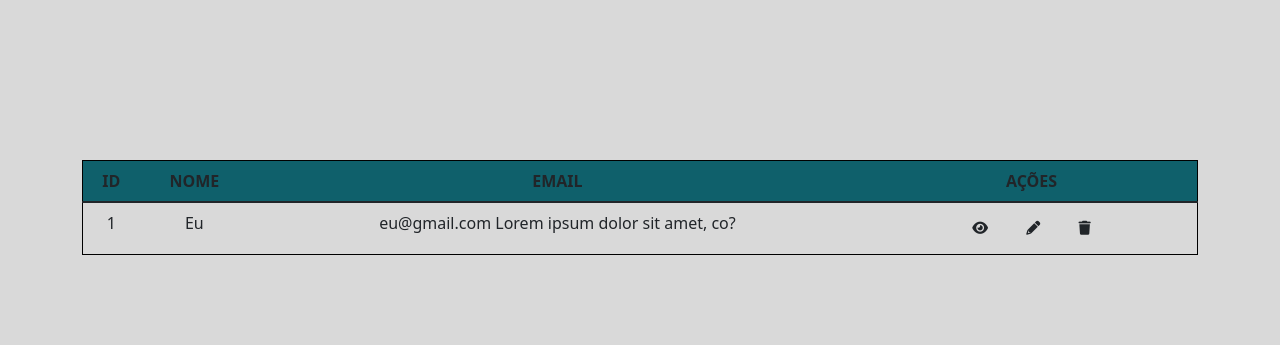
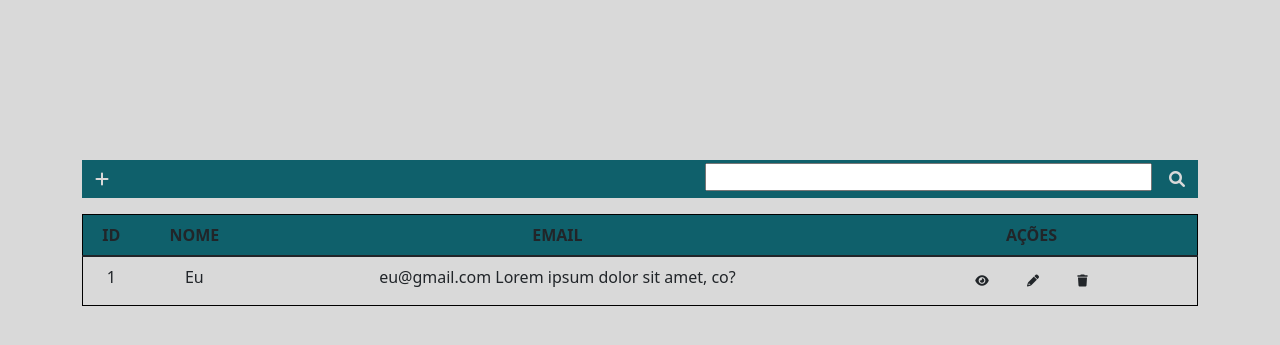
Before and after one commit to gabriellac2002/Artella, a PHP site: page /app/views/site/viewUsuario.html in a window 1280 px wide. Shown: the top 345 px of the page. Run offline with PHP 8.4, Linux system fonts and the light colour scheme.

Commit message:
add modal dos botões, não prontos - add barra de busca, não pronta

```diff
--- a/app/views/site/viewUsuario.html
+++ b/app/views/site/viewUsuario.html
@@ -44,10 +44,38 @@
   <body>
     <!-- NAV -->
 
-    <!-- TODO: busca e add mais-->
+
 
     <!-- TABLE  -->
     <div class="container">
+
+      <div class="tableBar mb-3">
+
+        <div class="tableBar-add">
+          <button class="btn btnAddMore" data-bs-toggle="modal"  data-bs-target="#addAction"><i class="fa-solid fa-plus" style="color:#d9d9d9;"></i></button>
+        </div>
+
+        <!-- modal add more -->
+        <div class="modal fade mt-5" id="addAction" tabindex="-1" aria-hidden="true">
+          <div class="modal-dialog">
+            <div class="modal-content">
+              add
+            </div>
+          </div>
+        </div>
+
+        <div class="tableBar-form">
+
+          <form class="d-block">
+            <input class="" type="search" aria-label="Search" style="width:50%;">
+            <button class="btn " type="submit"><i class="fa-solid fa-magnifying-glass" style="color:#d9d9d9;"></i></button>
+          </form>
+
+        </div>
+
+      </div>
+
+
       <div class="spaceTable">
         <table class="table mx-0">
 
@@ -63,6 +91,7 @@
 
           <!-- CONTEÚDO -->
           <!-- ! AINDA SEM O PHP -->
+
           <tbody class="bodyTable">
             <tr>
               <td>1</td>
@@ -74,11 +103,11 @@
 
                 <div class="btns-desktop">
 
-                  <button class="btn btnView" data-bs-target="#viewAction"><i class="fa-solid fa-eye mx-1"><p class="mt-3">Vizualizar</p></i></button>
+                  <button class="btn btnView" data-bs-toggle="modal" data-bs-target="#viewAction"><i class="fa-solid fa-eye mx-1"><p class="mt-3">Vizualizar</p></i></button>
 
-                  <button class="btn btnEdit" data-bs-target="#editAction"><i class="fa fa-pencil mx-1"><p class="mt-3">Editar</p></i></button>
+                  <button class="btn btnEdit" data-bs-toggle="modal" data-bs-target="#editAction"><i class="fa fa-pencil mx-1"><p class="mt-3">Editar</p></i></button>
 
-                  <button class="btn btnDelete" data-bs-target="#deleteAction"><i class="fa-solid fa-trash mx-1"><p class="mt-3">Deletar</p></i></button>
+                  <button class="btn btnDelete" data-bs-toggle="modal" data-bs-target="#deleteAction"><i class="fa-solid fa-trash mx-1"><p class="mt-3">Deletar</p></i></button>
 
                 </div>
 
@@ -92,7 +121,7 @@
 
                       <!-- cabeçalho do modal -->
                       <div class="modal-header">
-                        <h2 class="modal-title" style="text-transform: uppercase;">Ações</h5>
+                        <h5 class="modal-title" style="text-transform: uppercase;">Ações</h5>
                         <!-- Botão fechar -->
                         <button data-bs-dismiss="modal" class="btn-close btnClose" aria-label="Close"></button>
                       </div>
@@ -102,24 +131,57 @@
 
                         <!-- Botões do modal -->
 
-                        <button class="btn btnView" data-bs-target="#viewAction"><i class="fa-solid fa-eye"><p class="mt-3">Vizualizar</p></i></button>
+                        <button class="btn btnView" data-bs-toggle="modal"  data-bs-target="#viewAction"><i class="fa-solid fa-eye"><p class="mt-3">Vizualizar</p></i></button>
 
-                        <button class="btn btnEdit" data-bs-target="#editAction"><i class="fa fa-pencil"><p class="mt-3">Editar</p></i></button>
+                        <button class="btn btnEdit" data-bs-toggle="modal"  data-bs-target="#editAction"><i class="fa fa-pencil"><p class="mt-3">Editar</p></i></button>
 
-                        <button class="btn btnDelete" data-bs-target="#deleteAction"><i class="fa-solid fa-trash"><p class="mt-3">Deletar</p></i></button>
+                        <button class="btn btnDelete" data-bs-toggle="modal"  data-bs-target="#deleteAction"><i class="fa-solid fa-trash"><p class="mt-3">Deletar</p></i></button>
 
                       </div>
-
                     </div>
                   </div>
                 </div>
               </td>
+
+
+              <!-- MODALS -->
+
+              <!--modal view -->
+              <div class="modal fade mt-5" id="viewAction" tabindex="-1" aria-hidden="true">
+                <div class="modal-dialog">
+                  <div class="modal-content">
+                    view
+                  </div>
+                </div>
+              </div>
+
+              <!-- delete -->
+              <div class="modal fade mt-5" id="deleteAction" tabindex="-1" aria-hidden="true">
+                <div class="modal-dialog">
+                  <div class="modal-content">
+                    delete
+                  </div>
+                </div>
+              </div>
+
+              <!-- edit -->
+              <div class="modal fade mt-5" id="editAction" tabindex="-1" aria-hidden="true">
+                <div class="modal-dialog">
+                  <div class="modal-content">
+                      edit
+                  </div>
+                </div>
+              </div>
             </tr>
 
 
-          </tbody>
-        </table>
+
+            </tbody>
+          </table>
+        </div>
       </div>
-    </div>
+
+
+
   </body>
 </html>
--- a/public/css/viewUsuarioStyle.css
+++ b/public/css/viewUsuarioStyle.css
@@ -8,11 +8,21 @@ body {
 }
 
 .spaceTable {
-  margin-top: 20vh;
   width: 100%;
   height: 100%;
 }
 
+.tableBar{
+  margin-top: 20vh;
+  display: grid;
+  grid-template-columns: 20% 80%;
+  background: #0f606b;
+}
+
+.tableBar-form{
+  text-align: right;
+
+}
 table thead {
   background: #0f606b;
 }
@@ -39,7 +49,7 @@ table thead {
 .btnView,
 .btnEdit,
 .btnDelete {
-  font: 14px "Poppins", sans-serif;
+  font: 12px "Poppins", sans-serif;
 }
 
 .btnView i p,
```
